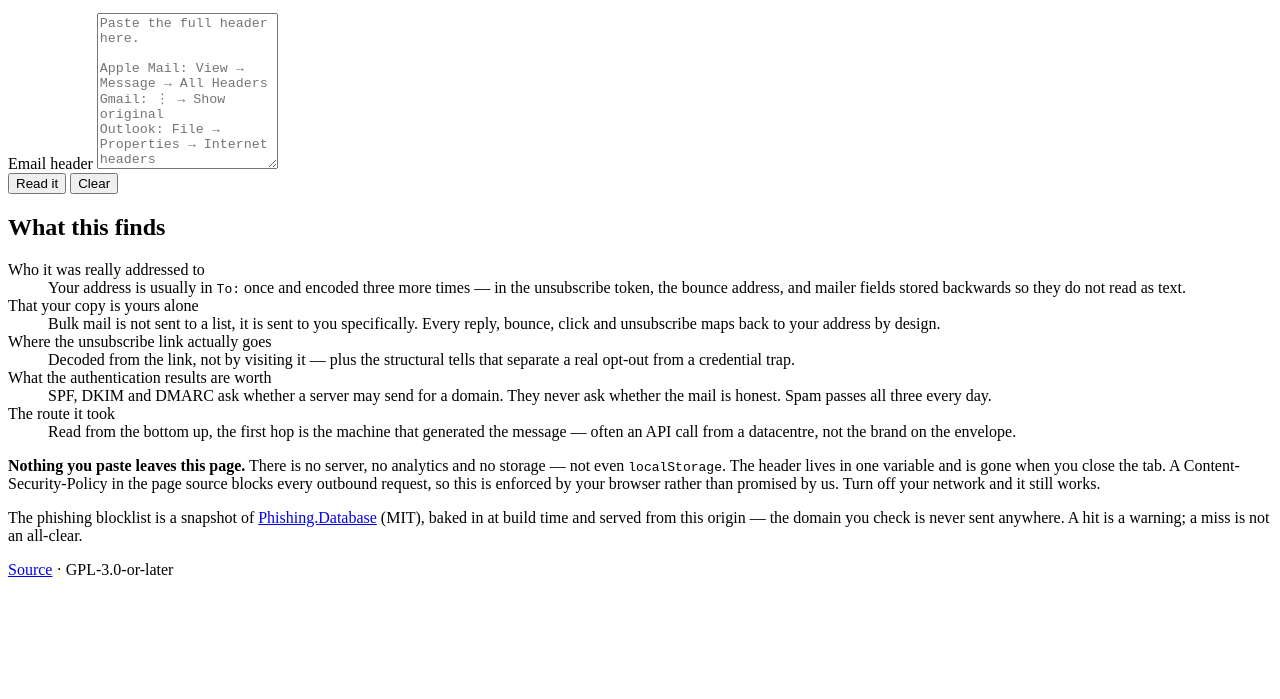
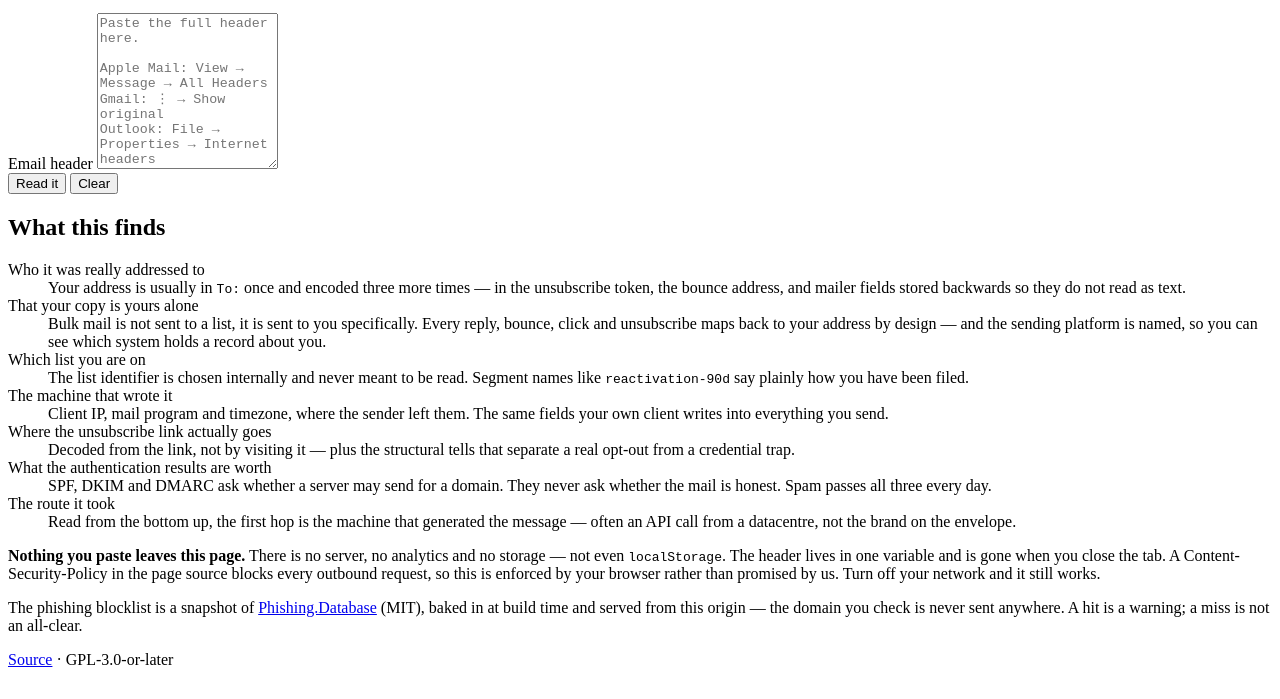
Before and after one commit to bmmmm/kuvertii, a website with bundled scripts: page index.html in a window 1280 px wide. Shown: the part 101-800 px from the top of the page. Built offline with nearby package versions, Linux system fonts and the light colour scheme.

Commit message:
docs: describe the new findings and the neighbouring tools
Adds the list, platform-id, machine and filter-verdict findings to the README
and the empty state, and a Related work section.

The neighbours are worth naming because they make the position legible: MHA and
the hosted analyzers ask whether a sender is authentic and why delivery went
wrong, which is a mail administrator's question. This asks what the same header
says about the person who received it. emlAnalyzer is complementary rather than
competing, since it reads the parts of a message this deliberately never opens.

The hosted analyzers are named but not linked. A header is not anonymous, and
sending one to a form is a decision worth making deliberately rather than by
following a link from a page whose whole claim is that nothing leaves it.

```diff
--- a/index.html
+++ b/index.html
@@ -36,7 +36,13 @@
       <dd>Your address is usually in <code>To:</code> once and encoded three more times — in the unsubscribe token, the bounce address, and mailer fields stored backwards so they do not read as text.</dd>
 
       <dt>That your copy is yours alone</dt>
-      <dd>Bulk mail is not sent to a list, it is sent to you specifically. Every reply, bounce, click and unsubscribe maps back to your address by design.</dd>
+      <dd>Bulk mail is not sent to a list, it is sent to you specifically. Every reply, bounce, click and unsubscribe maps back to your address by design — and the sending platform is named, so you can see which system holds a record about you.</dd>
+
+      <dt>Which list you are on</dt>
+      <dd>The list identifier is chosen internally and never meant to be read. Segment names like <code>reactivation-90d</code> say plainly how you have been filed.</dd>
+
+      <dt>The machine that wrote it</dt>
+      <dd>Client IP, mail program and timezone, where the sender left them. The same fields your own client writes into everything you send.</dd>
 
       <dt>Where the unsubscribe link actually goes</dt>
       <dd>Decoded from the link, not by visiting it — plus the structural tells that separate a real opt-out from a credential trap.</dd>
```
Also changed, not shown: README.md.
